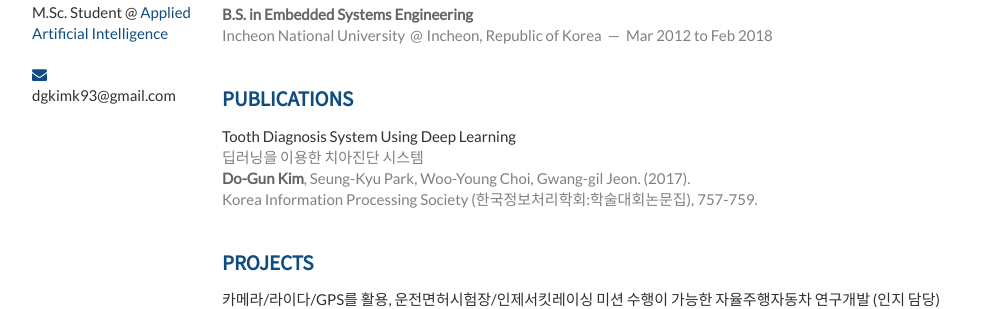
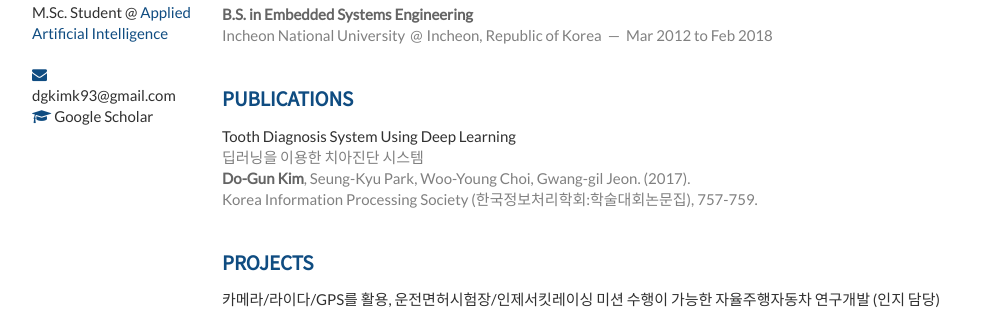
Before and after one commit to K-I-M-J-I-N/K-I-M-J-I-N.github.io, a Jekyll site: the page built from index.html, in a window 1280 px wide. Shown: the part 268-577 px from the top of the page, without its empty margins (138-1122 px from the left). Built offline with Jekyll 4.4.1, drawn with Linux system fonts in a browser that asks for light colours; nearby versions of some CDN libraries; the list of posts is cut into pages by our own code.

Commit message:
Update layout.html

```diff
--- a/_layouts/layout.html
+++ b/_layouts/layout.html
@@ -34,6 +34,7 @@
 
         <p>
             <a href="{{ site.email_full }}"><i class="fa fa-envelope"></i> <span> {{ site.email }} </span></a><br/>
+            <a href="{{ site.google_scholar }}"><i class="fa fa-graduation-cap"></i> <span> Google Scholar </span></a><br/>
             <!--<a href="https://twitter.com/{{ site.twitter }}"><i class="fa fa-twitter"></i> Twitter</a>-->
         </p>
 
```
